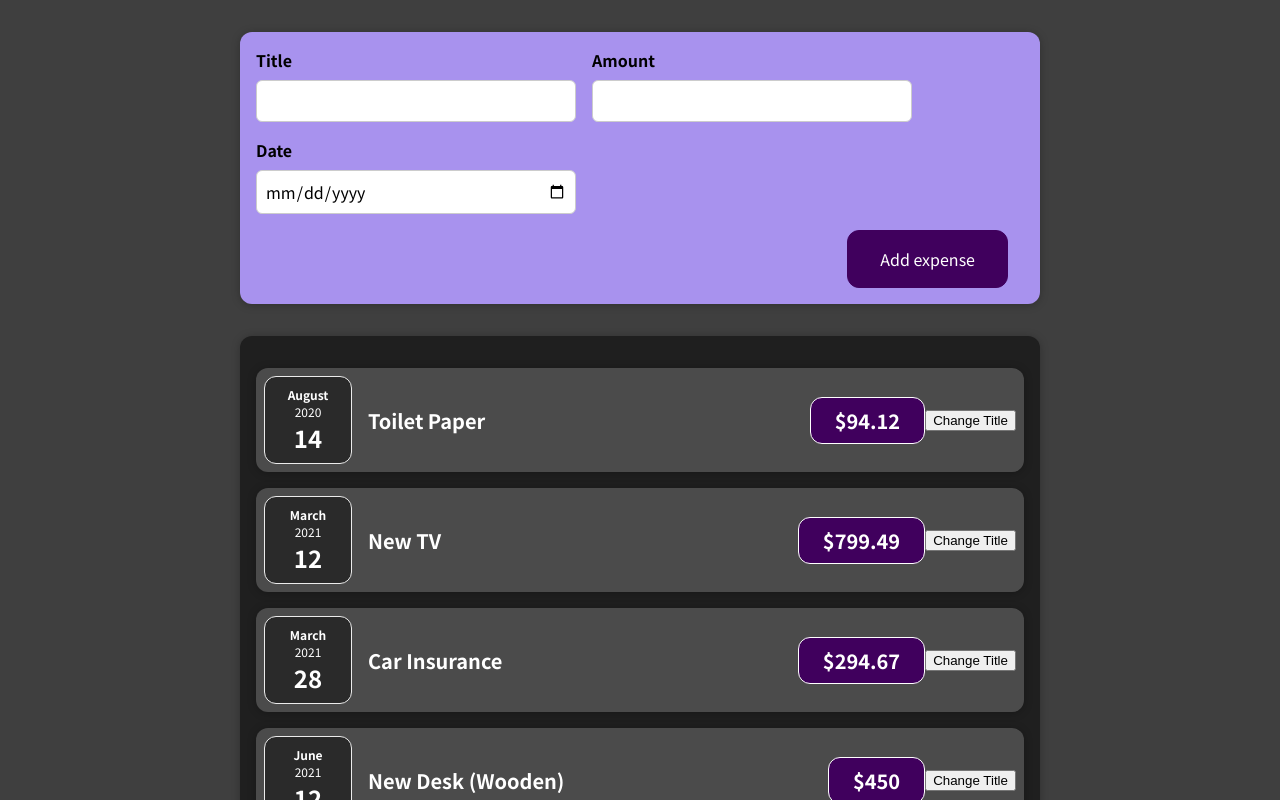
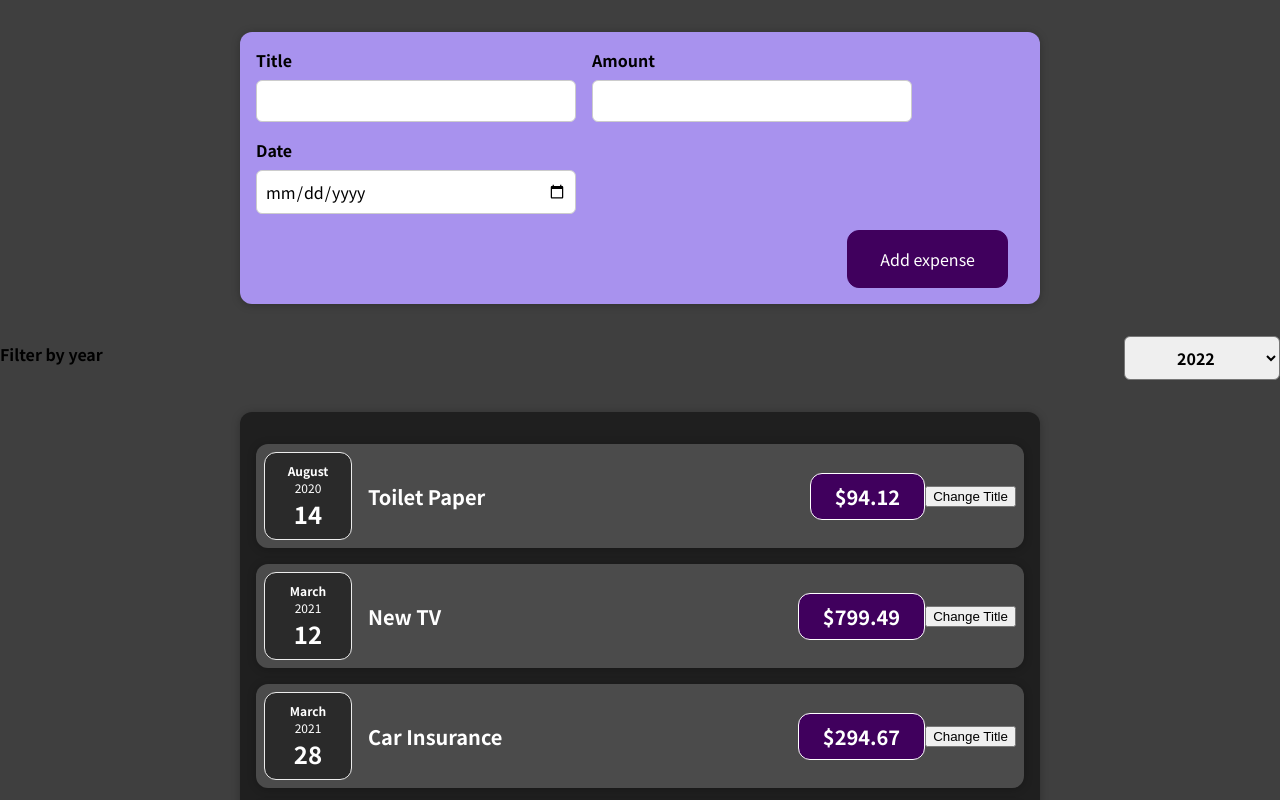
Before and after one commit to mankojanos/React_udemy_expense_tracker, a React (Create React App) app in the folder react-complete-guide/: page / in a window 1280 px wide. Shown: the top 800 px of the page. Built offline with nearby package versions, Linux system fonts and the light colour scheme.

Commit message:
Assignment 2

```diff
--- a/react-complete-guide/src/components/Expenses/Expenses.js
+++ b/react-complete-guide/src/components/Expenses/Expenses.js
@@ -1,8 +1,10 @@
 import ExpenseItem from "./ExpenseItem";
 import Card from "../UI/Card";
 import "./Expenses.css";
+import ExpensesFilter from "../ExpensesFilter/ExpensesFilter";
 
 const Expenses = (props) => {
+
   const results = [];
 
   props.items.forEach((exp, index) => {
@@ -16,7 +18,13 @@
     );
   });
 
-  return <Card className="expenses">{results}</Card>;
+  return (
+    <div>
+      <ExpensesFilter />
+      <Card className="expenses">{results}</Card>
+    </div>
+  );
+
 };
 
 export default Expenses;
--- /dev/null
+++ b/react-complete-guide/src/components/ExpensesFilter/ExpensesFilter.css
@@ -0,0 +1,24 @@
+expenses-filter {
+    color: white;
+    padding: 0 1rem;
+  }
+
+  .expenses-filter__control {
+    display: flex;
+    width: 100%;
+    align-items: center;
+    justify-content: space-between;
+    margin: 1rem 0;
+  }
+
+  .expenses-filter label {
+    font-weight: bold;
+    margin-bottom: 0.5rem;
+  }
+
+  .expenses-filter select {
+    font: inherit;
+    padding: 0.5rem 3rem;
+    font-weight: bold;
+    border-radius: 6px;
+  }
--- /dev/null
+++ b/react-complete-guide/src/components/ExpensesFilter/ExpensesFilter.js
@@ -0,0 +1,29 @@
+import React from 'react';
+
+import './ExpensesFilter.css';
+
+const ExpensesFilter = () => {
+
+  const onExpenseChangeHAndler = (selectedOption) => {
+
+    const selectedYear = selectedOption.target.value
+
+    console.log (selectedOption.target.value)
+  }
+
+  return (
+    <div className='expenses-filter'>
+      <div className='expenses-filter__control'>
+        <label>Filter by year</label>
+        <select onChange={onExpenseChangeHAndler}>
+          <option value='2022'>2022</option>
+          <option value='2021'>2021</option>
+          <option value='2020'>2020</option>
+          <option value='2019'>2019</option>
+        </select>
+      </div>
+    </div>
+  );
+};
+
+export default ExpensesFilter;
```
